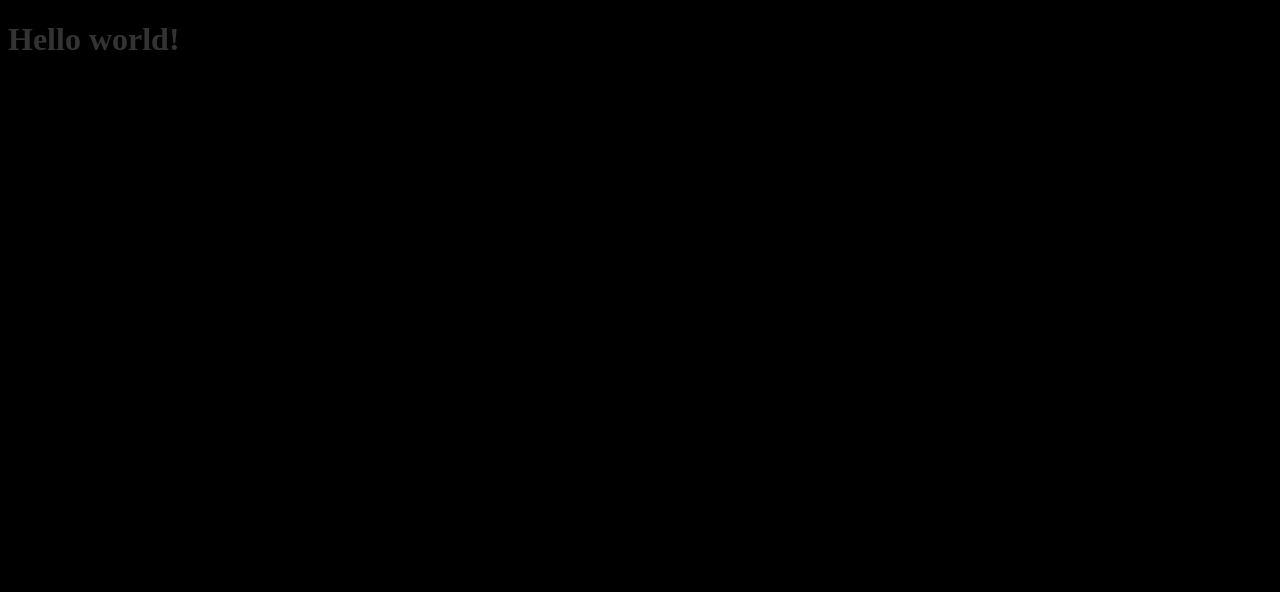
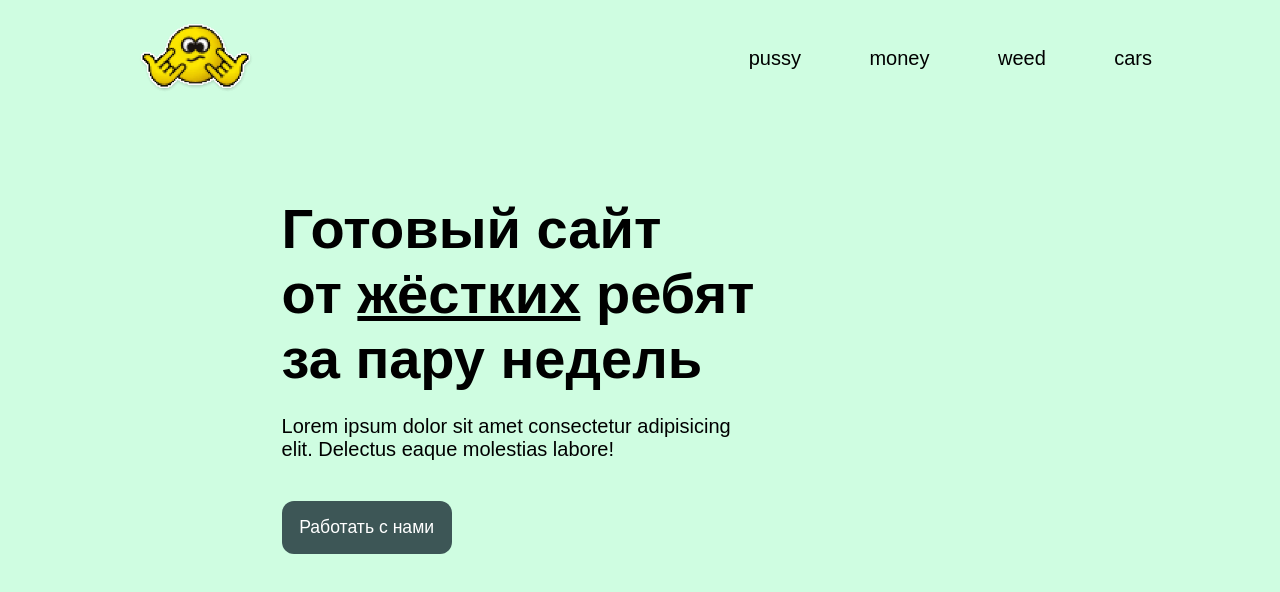
Before and after one commit to agrivyuk/cat_site, a website: page index.html in a window 1280 px wide. Drawn offline with nearby package versions, Linux system fonts and the light colour scheme; files that its build step writes are made by us from their sources.

Commit message:
Create first screen for desktop.

```diff
--- a/index.html
+++ b/index.html
@@ -1,14 +1,43 @@
-<!doctype html>
+<!DOCTYPE html>
 <html lang="en">
-<head>
-    <meta charset="UTF-8">
-    <meta name="viewport"
-          content="width=device-width, user-scalable=no, initial-scale=1.0, maximum-scale=1.0, minimum-scale=1.0">
-    <meta http-equiv="X-UA-Compatible" content="ie=edge">
-    <link rel="stylesheet" href="style/css/style.css">
+  <head>
+    <meta charset="UTF-8" />
+    <meta
+      name="viewport"
+      content="width=device-width, user-scalable=no, initial-scale=1.0, maximum-scale=1.0, minimum-scale=1.0"
+    />
+    <meta http-equiv="X-UA-Compatible" content="ie=edge" />
+    <link rel="stylesheet" href="style/css/style.css" />
     <title>.Cat</title>
-</head>
-<body>
-    <h1>Hello world!</h1>
-</body>
+  </head>
+  <body>
+    <header class="header">
+      <div class="container">
+        <div class="header__inner">
+          <div class="header__logo"><img src="img/header/logo.png" alt="Logo" srcset=""></div>
+          <nav class="header__nav">
+            <ul>
+              <li><a href="#">pussy</a></li>
+              <li><a href="#">money</a></li>
+              <li><a href="#">weed</a></li>
+              <li><a href="#">cars</a></li>
+            </ul>
+          </nav>
+        </div>
+      </div>
+    </header>
+    <section class="company-description">
+      <div class="container">
+        <div class="company-description__inner">
+          <div class="company-description__title">
+            <h1>Готовый сайт<br />от <u>жёстких</u> ребят<br />за пару недель</h1>
+          </div>
+          <div class="company-description__slogan">
+            Lorem ipsum dolor sit amet consectetur adipisicing elit. Delectus eaque molestias labore!
+          </div>
+          <input type="button" value="Работать с нами" />
+        </div>
+      </div>
+    </section>
+  </body>
 </html>
--- /dev/null
+++ b/style/sass/base.sass
@@ -0,0 +1,26 @@
+$highlighter:#FF0000
+*
+  box-sizing: border-box
+  margin: 0
+  padding: 0
+
+body
+  font-family: 'Fira sans', sans-serif
+
+input, button
+  cursor: pointer
+  appearance: none
+  border: none
+  outline: none
+  background: none
+
+ul, li
+  list-style: none
+
+a
+  text-decoration: none
+  color: unset
+
+.container
+  padding: 0 10%
+  background-color: #CFFDE1
--- /dev/null
+++ b/style/sass/company-description.sass
@@ -0,0 +1,27 @@
+.company-description
+  &__inner
+    position: relative
+    margin: 0 auto
+    width: 70%
+    padding-top:5rem
+    min-height: 100vh
+    font-size: 1.25rem
+  &__title
+    position: relative
+    margin: 0 auto
+    h1
+      font-size: 3.5rem
+  &__slogan
+    font-weight: 300
+    margin-top: 1.5rem
+    max-width: 30rem
+  input
+    color:#fff
+    font-size: 1.1rem
+    padding: 1rem 1.1rem
+    margin-top: 2.5rem
+    border-radius: .75rem
+    background-color: #3D5656
+    transition: background-color .2s
+  input:hover
+      background-color: #68B984
--- /dev/null
+++ b/style/sass/header.sass
@@ -0,0 +1,28 @@
+.header__inner
+  display: flex
+  justify-content: space-between
+  align-items: center
+  padding: 1rem 0
+  @media (max-width:64rem)
+    justify-content: space-around
+
+.header__logo
+  user-select: none
+  cursor: pointer
+  img
+    height: 5rem
+  @media (max-width:64rem)
+    height: 3rem
+
+.header__nav
+  li
+    display: inline
+  li+li
+    margin-left: 4rem
+  a
+    font-size: 1.25rem
+    transition: color .2s
+  a:hover
+      color: #68B984
+  @media (max-width:64rem)
+    display: none
--- a/style/sass/style.sass
+++ b/style/sass/style.sass
@@ -1,4 +1,3 @@
-h1
-  color: #333333
-body
-  background-color: #000000
+@import 'base.sass'
+@import 'header.sass'
+@import 'company-description'
```
Also changed, not shown: img/header/logo.png (added).
